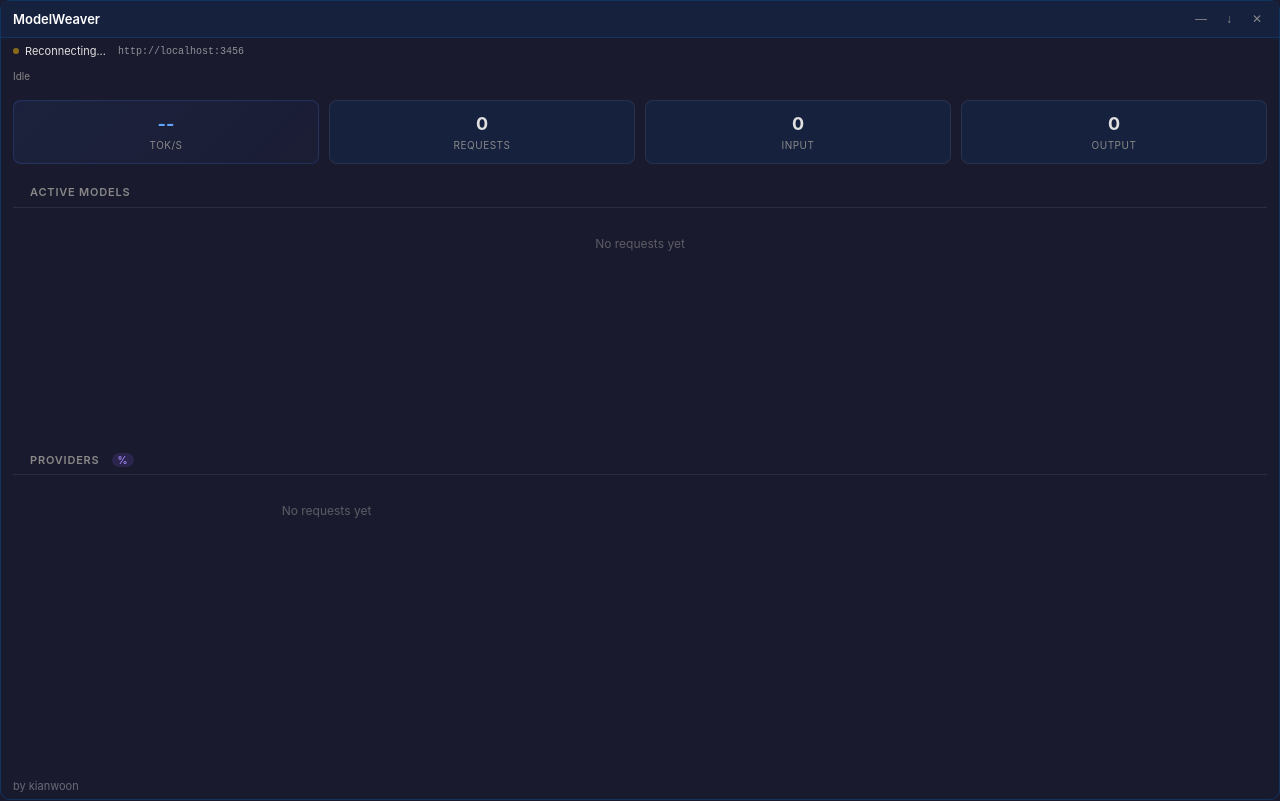
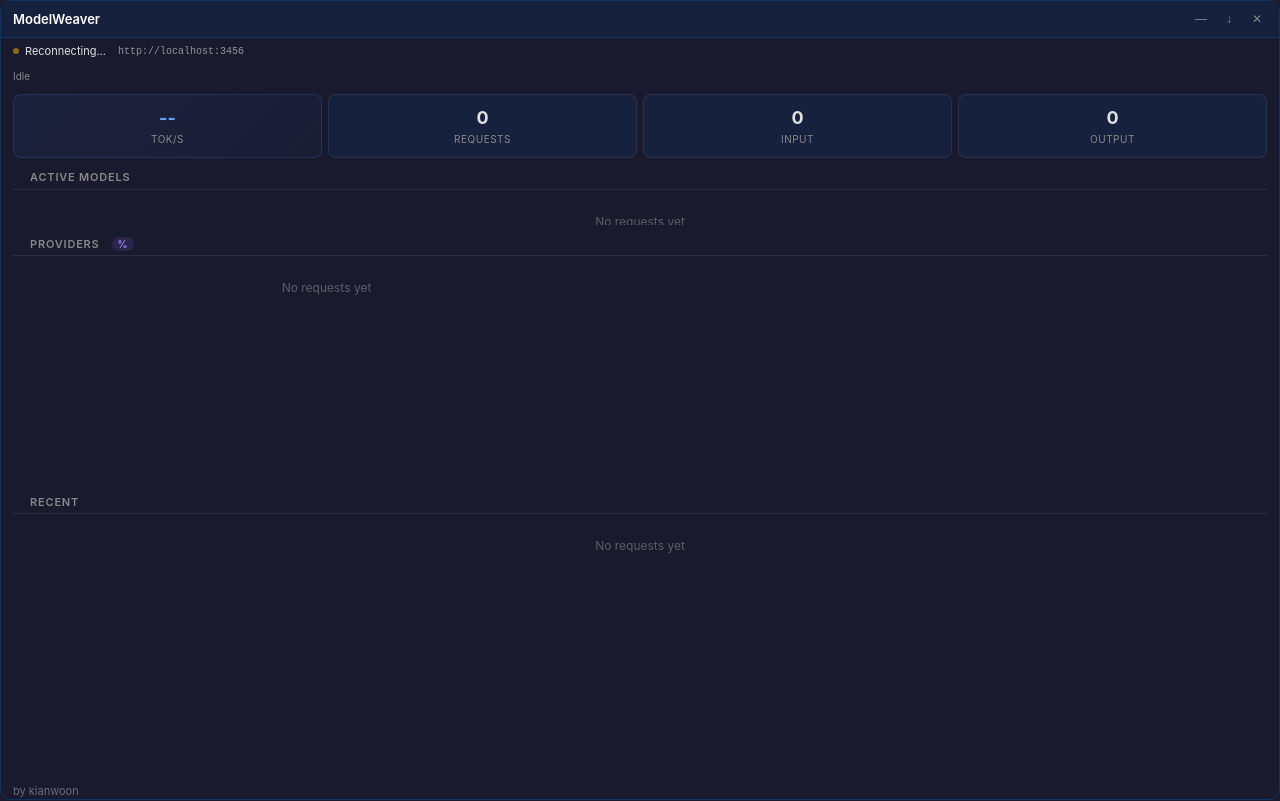
Before and after one commit to kianwoon/modelweaver, a website: page gui/frontend/index.html in a window 1280 px wide. Both pictures are taken after a click on the button "Toggle Compact Mode". Drawn offline with Linux system fonts and the light colour scheme.

Commit message:
style: adjust GUI layout spacing and compact-mode proportions (#339)
- Reduce section header and app-credit padding for tighter layout
- Add providers-section flex weight for better proportions
- Add compact-mode flex weights: providers 2, models 0.6, recent 3
- Add compact-mode overrides for stats section

```diff
--- a/gui/frontend/styles.css
+++ b/gui/frontend/styles.css
@@ -394,11 +394,11 @@
   color: var(--text-dim);
   text-transform: uppercase;
   letter-spacing: 0.8px;
-  margin-bottom: 8px;
+  margin-bottom: 4px;
   display: flex;
   align-items: center;
   gap: 6px;
-  padding-bottom: 6px;
+  padding-bottom: 3px;
   border-bottom: 0.5px solid var(--border-subtle);
 }
 
@@ -785,6 +785,10 @@
   overflow-y: auto;
 }
 
+#providers-section {
+  flex: 1.2;
+}
+
 #providers {
   display: grid;
   grid-template-columns: 1fr 1fr;
@@ -873,7 +877,7 @@
 .app-credit {
   flex-shrink: 0;
   margin-top: auto;
-  padding: 8px 12px;
+  padding: 3px 12px;
   display: flex;
   justify-content: space-between;
   font-size: 11px;
@@ -913,9 +917,31 @@
 #app.compact-mode > .section:nth-of-type(-n+2) {
   max-height: 2000px;
   opacity: 1;
-  padding: 8px 12px;
+  padding: 5px 12px;
   overflow: visible;
   pointer-events: auto;
+}
+
+#app.compact-mode > #providers-section {
+  flex: 2;
+}
+
+#app.compact-mode > #models-section {
+  flex: 0.6;
+}
+
+#app.compact-mode > #recent-section {
+  max-height: 2000px;
+  opacity: 1;
+  padding: 5px 12px;
+  overflow: visible;
+  pointer-events: auto;
+  flex: 3;
+}
+
+#app.compact-mode > .stats {
+  padding: 6px 12px;
+  gap: 6px;
 }
 
 #app > .section {
```
